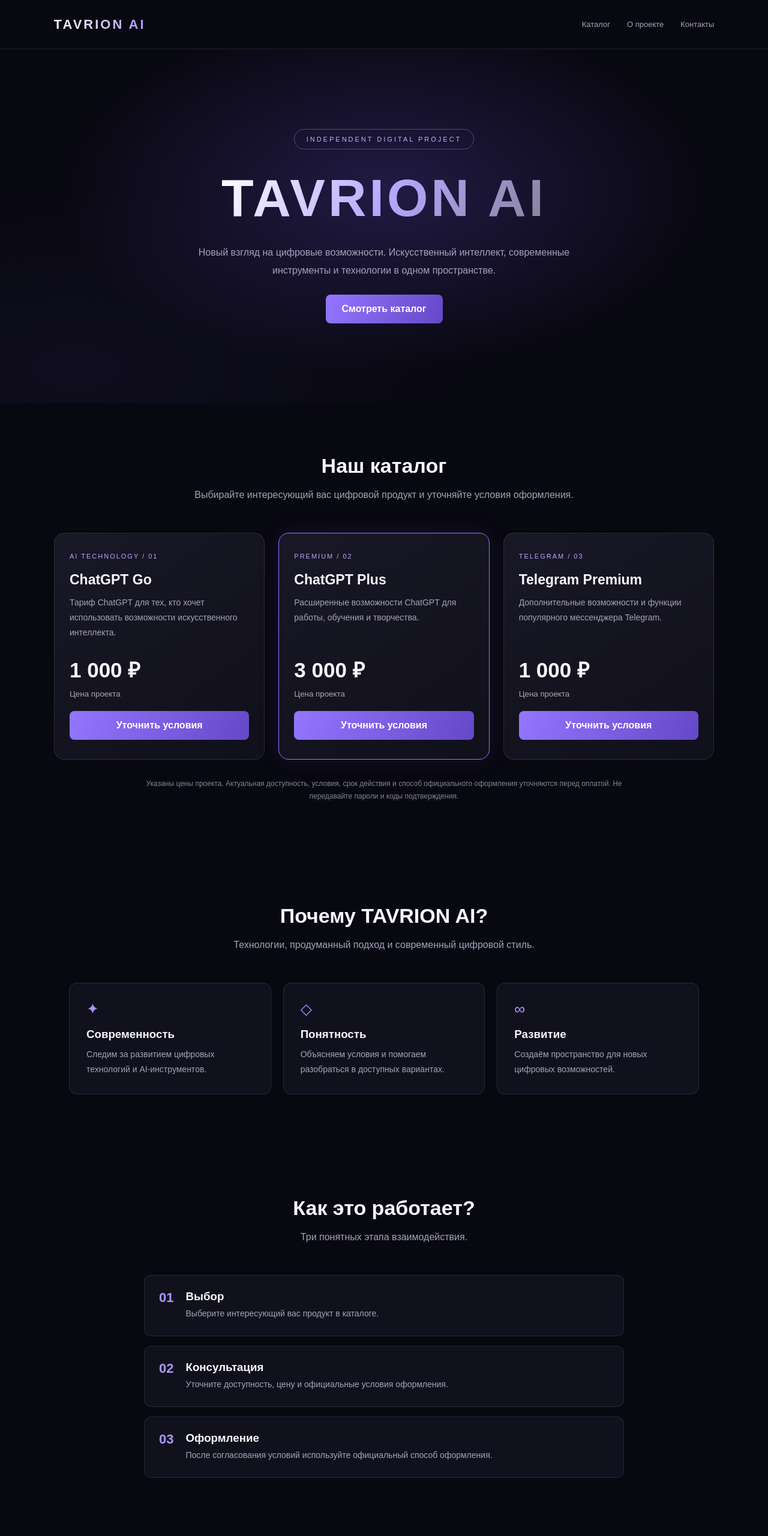
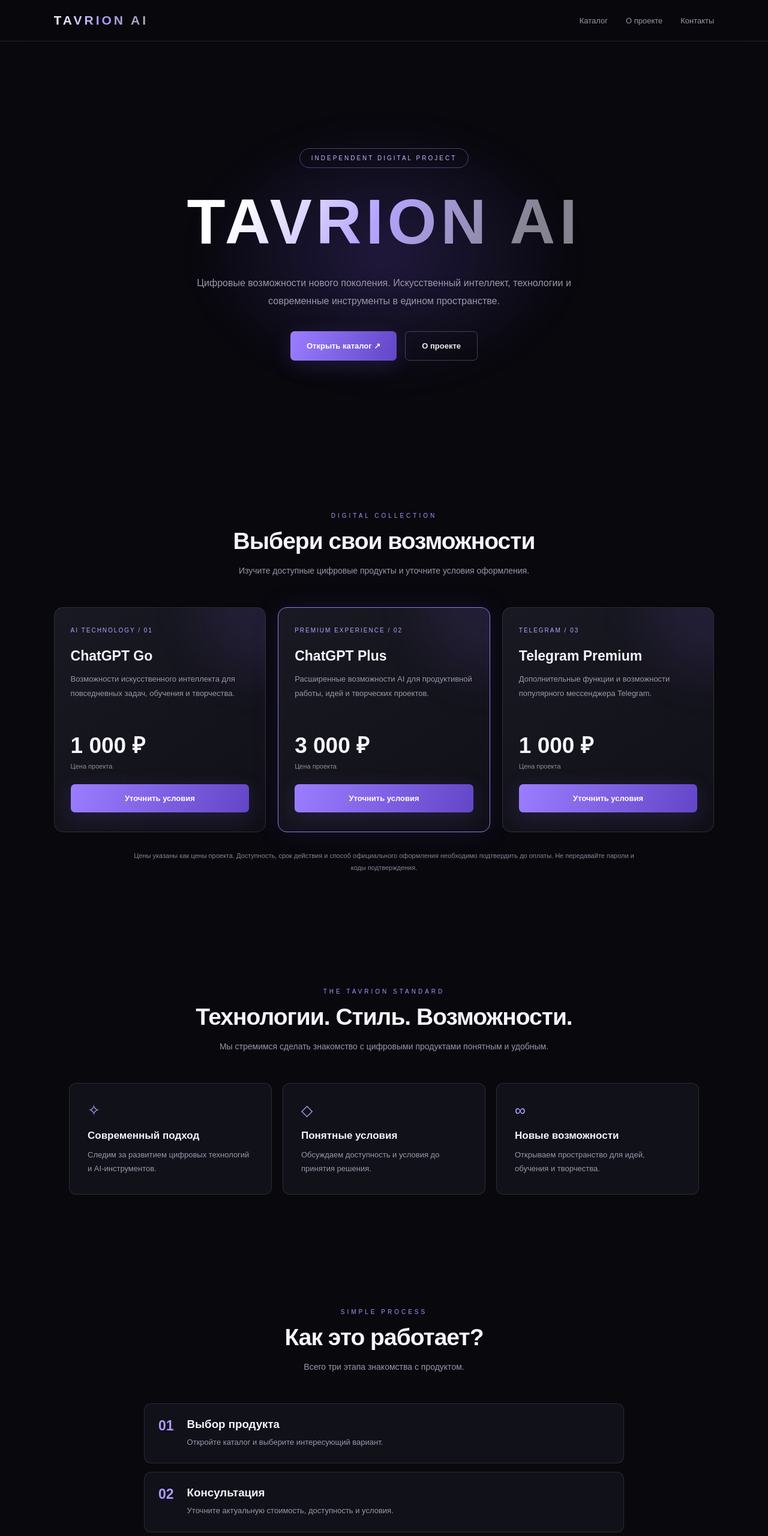
Before and after one commit to tavrion-ai/tavrion-ai-site, a plain HTML site: page index.html in a window 1280 px wide. Shown: the top 2560 px of the page at 60% size. Drawn offline with Linux system fonts and the light colour scheme.

Commit message:
Update index.html

```diff
--- a/index.html
+++ b/index.html
@@ -8,427 +8,341 @@
 
 <meta name="viewport" content="width=device-width, initial-scale=1.0">
 
-<meta name="theme-color" content="#080811">
+<meta name="theme-color" content="#08080d">
 
-<title>TAVRION AI — Premium Digital</title>
+<title>TAVRION AI — Digital Experience</title>
 
-<meta name="description" content="TAVRION AI — искусственный интеллект, цифровые инструменты и современные технологии.">
+<meta name="description" content="TAVRION AI — пространство цифровых технологий и AI-инструментов.">
 
 <style>
 
-:root {
+:root{
 
-  --bg:#080811;
+  --bg:#08080d;
 
-  --panel:#11111e;
+  --panel:#11111a;
 
-  --purple:#9275ff;
+  --white:#f5f4fa;
 
-  --white:#f8f7ff;
+  --muted:#9998aa;
 
-  --muted:#a5a3b8;
+  --purple:#987bff;
 
-  --line:rgba(255,255,255,.1);
+  --silver:#d9d9e3;
+
+  --line:rgba(255,255,255,.11);
 
 }
 
-* {box-sizing:border-box;margin:0;padding:0}
+*{box-sizing:border-box;margin:0;padding:0}
 
-html {scroll-behavior:smooth}
+html{scroll-behavior:smooth}
 
-body {
+body{
 
   background:var(--bg);
 
   color:var(--white);
 
-  font-family:Arial,sans-serif;
+  font-family:Arial,Helvetica,sans-serif;
 
   overflow-x:hidden;
 
 }
 
-a {color:inherit;text-decoration:none}
+a{text-decoration:none;color:inherit}
 
-header {
+header{
 
-  height:82px;
+  position:sticky;top:0;z-index:10;
 
-  padding:0 7%;
+  display:flex;align-items:center;justify-content:space-between;
 
-  display:flex;
+  padding:22px 7%;
 
-  align-items:center;
+  background:rgba(8,8,13,.85);
 
-  justify-content:space-between;
+  backdrop-filter:blur(18px);
 
   border-bottom:1px solid var(--line);
 
-  background:rgba(8,8,17,.92);
+}
+
+.logo{
+
+  font-size:21px;font-weight:900;letter-spacing:4px;
+
+  background:linear-gradient(100deg,#fff,#a99aff,#aaa);
+
+  -webkit-background-clip:text;color:transparent;
 
 }
 
-.logo {
+nav{display:flex;gap:30px;color:var(--muted);font-size:13px}
 
-  font-size:22px;
+nav a:hover{color:white}
 
-  font-weight:900;
+.hero{
 
-  letter-spacing:3px;
+  min-height:690px;padding:120px 20px 100px;
 
-  background:linear-gradient(100deg,#fff,#a996ff);
+  display:flex;flex-direction:column;align-items:center;justify-content:center;
 
-  -webkit-background-clip:text;
-
-  color:transparent;
+  text-align:center;position:relative;isolation:isolate;
 
 }
 
-nav {display:flex;gap:28px;color:var(--muted);font-size:13px}
+.hero:before{
 
-nav a:hover {color:white}
+  content:"";position:absolute;z-index:-1;
 
-.hero {
+  width:650px;height:450px;border-radius:50%;
 
-  min-height:590px;
+  background:radial-gradient(ellipse,rgba(117,83,225,.23),transparent 70%);
 
-  padding:110px 20px;
-
-  display:flex;
-
-  align-items:center;
-
-  justify-content:center;
-
-  flex-direction:column;
-
-  text-align:center;
-
-  background:
-
-    radial-gradient(ellipse at 50% 40%,rgba(113,81,220,.25),transparent 60%),
-
-    radial-gradient(ellipse at 10% 90%,rgba(67,55,130,.12),transparent 40%);
+  filter:blur(20px);
 
 }
 
-.tag {
+.eyebrow{
 
-  color:#c0b1ff;
+  border:1px solid rgba(174,151,255,.4);
 
-  border:1px solid rgba(168,145,255,.4);
+  padding:10px 19px;border-radius:40px;
 
-  border-radius:30px;
-
-  padding:10px 20px;
-
-  font-size:11px;
-
-  letter-spacing:3px;
+  color:#c8bbff;font-size:10px;letter-spacing:3px;
 
   margin-bottom:30px;
 
 }
 
-.hero h1 {
+.hero h1{
 
-  font-size:clamp(43px,9vw,88px);
+  font-size:clamp(48px,10vw,105px);
 
-  letter-spacing:5px;
+  letter-spacing:7px;font-weight:900;
 
-  background:linear-gradient(120deg,#fff,#b8a8ff,#85839b);
+  background:linear-gradient(120deg,#fff 15%,#b5a4ff 48%,#85838f 85%);
 
-  -webkit-background-clip:text;
-
-  color:transparent;
+  -webkit-background-clip:text;color:transparent;
 
 }
 
-.hero p {
+.hero .lead{
 
-  max-width:620px;
+  max-width:650px;color:var(--muted);
 
-  color:var(--muted);
-
-  line-height:1.9;
-
-  margin:25px auto;
-
-  font-size:16px;
+  font-size:16px;line-height:1.9;margin:27px auto 35px;
 
 }
 
-.btn {
+.actions{display:flex;gap:14px;justify-content:center;flex-wrap:wrap}
 
-  display:inline-block;
+.btn{
 
-  padding:15px 27px;
+  display:inline-flex;justify-content:center;align-items:center;
 
-  border-radius:8px;
-
-  background:linear-gradient(110deg,#9476ff,#6548c7);
-
-  color:white;
-
-  font-weight:bold;
+  padding:16px 27px;border-radius:7px;font-size:13px;font-weight:bold;
 
   transition:.3s;
 
 }
 
-.btn:hover {transform:translateY(-3px);box-shadow:0 10px 30px #7555d644}
+.primary{
 
-section {padding:85px 7%}
+  color:#fff;background:linear-gradient(110deg,#9b7eff,#6246c7);
 
-.heading {text-align:center;font-size:34px;margin-bottom:15px}
+  box-shadow:0 8px 35px rgba(120,87,220,.2);
 
-.subheading {
+}
+
+.secondary{border:1px solid rgba(255,255,255,.22);color:#eee}
+
+.btn:hover{transform:translateY(-4px);filter:brightness(1.15)}
+
+section{padding:95px 7%}
+
+.section-top{text-align:center;margin-bottom:48px}
+
+.kicker{color:#a995ff;font-size:10px;letter-spacing:4px;margin-bottom:15px}
+
+h2{font-size:clamp(28px,5vw,39px);letter-spacing:-1px}
+
+.section-top p{
+
+  color:var(--muted);font-size:14px;line-height:1.8;
+
+  max-width:600px;margin:15px auto 0;
+
+}
+
+.products{
+
+  display:grid;grid-template-columns:repeat(3,minmax(0,1fr));
+
+  gap:20px;max-width:1120px;margin:auto;
+
+}
+
+.product{
+
+  position:relative;overflow:hidden;
+
+  padding:32px 27px;border-radius:15px;
+
+  background:linear-gradient(145deg,#191923,#101017);
+
+  border:1px solid var(--line);
+
+  transition:.35s;
+
+}
+
+.product:before{
+
+  content:"";position:absolute;top:-100px;right:-100px;
+
+  width:210px;height:210px;border-radius:50%;
+
+  background:rgba(145,112,255,.10);filter:blur(40px);
+
+}
+
+.product:hover{
+
+  transform:translateY(-8px);
+
+  border-color:rgba(160,132,255,.65);
+
+}
+
+.product.best{
+
+  border-color:#9479e8;
+
+  box-shadow:0 0 45px rgba(117,84,211,.13);
+
+}
+
+.product-tag{
+
+  color:#b5a3ff;font-size:10px;letter-spacing:2px;
+
+}
+
+.product h3{font-size:23px;margin:24px 0 13px}
+
+.product p{color:var(--muted);font-size:13px;line-height:1.8;min-height:70px}
+
+.price{font-size:37px;font-weight:800;margin:25px 0 5px}
+
+.price-note{color:#8e8d9d;font-size:11px}
+
+.product .btn{width:100%;margin-top:24px}
+
+.product .primary{position:relative}
+
+.features{
+
+  max-width:1050px;margin:auto;
+
+  display:grid;grid-template-columns:repeat(3,1fr);gap:18px;
+
+}
+
+.feature{
+
+  padding:30px;border:1px solid var(--line);
+
+  border-radius:12px;background:var(--panel);
+
+}
+
+.feature .icon{font-size:25px;color:#b29fff}
+
+.feature h3{font-size:17px;margin:18px 0 10px}
+
+.feature p{font-size:13px;line-height:1.8;color:var(--muted)}
+
+.process{max-width:800px;margin:auto;display:grid;gap:14px}
+
+.process article{
+
+  display:flex;gap:22px;padding:23px;
+
+  border:1px solid var(--line);border-radius:12px;background:var(--panel);
+
+}
+
+.number{color:#ad99ff;font-size:23px;font-weight:bold}
+
+.process p{color:var(--muted);font-size:13px;line-height:1.8;margin-top:7px}
+
+.faq{max-width:800px;margin:auto;display:grid;gap:12px}
+
+details{
+
+  padding:21px;background:var(--panel);
+
+  border:1px solid var(--line);border-radius:10px;
+
+}
+
+summary{cursor:pointer;font-size:14px;font-weight:bold}
+
+details p{font-size:13px;color:var(--muted);line-height:1.8;margin-top:14px}
+
+.contact{
 
   text-align:center;
 
-  color:var(--muted);
-
-  line-height:1.8;
-
-  max-width:650px;
-
-  margin:0 auto 48px;
+  background:radial-gradient(ellipse at center,rgba(104,75,183,.17),transparent 65%);
 
 }
 
-.products {
+.contact p{color:var(--muted);line-height:1.8;margin:17px auto 28px}
 
-  display:grid;
+footer{
 
-  grid-template-columns:repeat(auto-fit,minmax(240px,1fr));
+  padding:38px 20px;text-align:center;
 
-  gap:23px;
+  border-top:1px solid var(--line);
 
-  max-width:1100px;
-
-  margin:auto;
+  color:#858494;font-size:11px;line-height:2;
 
 }
 
-.product {
+footer .logo{margin-bottom:10px}
 
-  position:relative;
+.note{
 
-  background:linear-gradient(145deg,#191827,#10101a);
+  max-width:850px;margin:30px auto 0;
 
-  border:1px solid var(--line);
-
-  border-radius:17px;
-
-  padding:32px 25px;
-
-  transition:.3s;
+  color:#858494;text-align:center;font-size:11px;line-height:1.8;
 
 }
 
-.product:hover {
+@media(max-width:800px){
 
-  transform:translateY(-7px);
+  .products{grid-template-columns:1fr;max-width:480px}
 
-  border-color:#9275ff;
+  .features{grid-template-columns:1fr}
+
+  .product p{min-height:0}
 
 }
 
-.product.featured {
+@media(max-width:600px){
 
-  border-color:#9478ff;
+  header{padding:18px;gap:15px;flex-wrap:wrap}
 
-  box-shadow:0 0 35px #7655df20;
+  nav{gap:17px;font-size:11px}
 
-}
+  .hero{min-height:590px;padding:85px 18px}
 
-.label {
+  .hero h1{letter-spacing:3px}
 
-  color:#b9a6ff;
-
-  font-size:11px;
-
-  letter-spacing:2px;
-
-}
-
-.product h3 {font-size:23px;margin:20px 0 12px}
-
-.description {
-
-  color:var(--muted);
-
-  font-size:14px;
-
-  line-height:1.8;
-
-  min-height:75px;
-
-}
-
-.price {
-
-  font-size:35px;
-
-  font-weight:800;
-
-  margin:25px 0 8px;
-
-}
-
-.price small {font-size:14px;color:var(--muted);font-weight:normal}
-
-.product .btn {width:100%;text-align:center;margin-top:20px}
-
-.note {
-
-  color:#858397;
-
-  font-size:12px;
-
-  line-height:1.7;
-
-  text-align:center;
-
-  max-width:800px;
-
-  margin:30px auto 0;
-
-}
-
-.features {
-
-  display:grid;
-
-  grid-template-columns:repeat(auto-fit,minmax(220px,1fr));
-
-  gap:20px;
-
-  max-width:1050px;
-
-  margin:auto;
-
-}
-
-.feature {
-
-  background:var(--panel);
-
-  border:1px solid var(--line);
-
-  padding:28px;
-
-  border-radius:13px;
-
-}
-
-.feature .symbol {font-size:25px;color:#a994ff}
-
-.feature h3 {margin:17px 0 10px}
-
-.feature p {color:var(--muted);font-size:14px;line-height:1.8}
-
-.steps {max-width:800px;margin:auto;display:grid;gap:16px}
-
-.step {
-
-  display:flex;
-
-  gap:20px;
-
-  padding:24px;
-
-  background:var(--panel);
-
-  border:1px solid var(--line);
-
-  border-radius:12px;
-
-}
-
-.step b {color:#aa96ff;font-size:22px}
-
-.step p {color:var(--muted);font-size:14px;line-height:1.7;margin-top:6px}
-
-.faq {max-width:800px;margin:auto;display:grid;gap:13px}
-
-details {
-
-  background:var(--panel);
-
-  border:1px solid var(--line);
-
-  border-radius:10px;
-
-  padding:20px;
-
-}
-
-summary {cursor:pointer;font-weight:bold}
-
-details p {color:var(--muted);line-height:1.8;margin-top:15px;font-size:14px}
-
-.contact {
-
-  text-align:center;
-
-  background:radial-gradient(ellipse at center,#6044a52b,transparent 65%);
-
-}
-
-.contact p {color:var(--muted);line-height:1.8;margin:18px auto}
-
-.contact-buttons {
-
-  display:flex;justify-content:center;gap:15px;flex-wrap:wrap;margin-top:28px
-
-}
-
-.contact-buttons a {
-
-  padding:15px 27px;
-
-  border:1px solid #8068c5;
-
-  border-radius:8px;
-
-  transition:.3s;
-
-}
-
-.contact-buttons a:hover {background:#7052c6}
-
-footer {
-
-  padding:35px 20px;
-
-  border-top:1px solid var(--line);
-
-  text-align:center;
-
-  color:#858397;
-
-  font-size:12px;
-
-  line-height:2;
-
-}
-
-footer .logo {margin-bottom:10px}
-
-@media(max-width:600px) {
-
-  header {height:auto;min-height:75px;padding:18px 16px;flex-wrap:wrap;gap:15px}
-
-  nav {gap:16px;font-size:11px}
-
-  .hero {min-height:520px;padding:80px 20px}
-
-  section {padding:65px 19px}
-
-  .heading {font-size:28px}
-
-  .product {padding:27px 22px}
+  section{padding:70px 19px}
 
 }
 
@@ -444,7 +358,7 @@ footer .logo {margin-bottom:10px}
 
   <nav>
 
-    <a href="#prices">Каталог</a>
+    <a href="#catalog">Каталог</a>
 
     <a href="#about">О проекте</a>
 
@@ -458,107 +372,89 @@ footer .logo {margin-bottom:10px}
 
 <div class="hero">
 
-  <div class="tag">INDEPENDENT DIGITAL PROJECT</div>
+  <div class="eyebrow">INDEPENDENT DIGITAL PROJECT</div>
 
   <h1>TAVRION AI</h1>
 
-  <p>
+  <p class="lead">
 
-    Новый взгляд на цифровые возможности.
+    Цифровые возможности нового поколения.
 
-    Искусственный интеллект, современные инструменты
+    Искусственный интеллект, технологии и современные инструменты
 
-    и технологии в одном пространстве.
+    в едином пространстве.
 
   </p>
 
-  <a class="btn" href="#prices">Смотреть каталог</a>
+  <div class="actions">
+
+    <a class="btn primary" href="#catalog">Открыть каталог ↗</a>
+
+    <a class="btn secondary" href="#about">О проекте</a>
+
+  </div>
 
 </div>
 
-<section id="prices">
+<section id="catalog">
 
-  <h2 class="heading">Наш каталог</h2>
+  <div class="section-top">
 
-  <p class="subheading">
+    <div class="kicker">DIGITAL COLLECTION</div>
 
-    Выбирайте интересующий вас цифровой продукт
+    <h2>Выбери свои возможности</h2>
 
-    и уточняйте условия оформления.
+    <p>Изучите доступные цифровые продукты и уточните условия оформления.</p>
 
-  </p>
+  </div>
 
   <div class="products">
 
     <article class="product">
 
-      <div class="label">AI TECHNOLOGY / 01</div>
+      <div class="product-tag">AI TECHNOLOGY / 01</div>
 
       <h3>ChatGPT Go</h3>
 
-      <p class="description">
-
-        Тариф ChatGPT для тех, кто хочет
-
-        использовать возможности искусственного интеллекта.
-
-      </p>
+      <p>Возможности искусственного интеллекта для повседневных задач, обучения и творчества.</p>
 
       <div class="price">1 000 ₽</div>
 
-      <small style="color:#aaa">Цена проекта</small>
+      <div class="price-note">Цена проекта</div>
 
-      <a class="btn" href="https://wa.me/79770070610?text=Здравствуйте!%20Интересует%20ChatGPT%20Go"
-
-      target="_blank">Уточнить условия</a>
+      <a class="btn primary" href="https://wa.me/79770070610?text=Здравствуйте!%20Интересует%20ChatGPT%20Go" target="_blank" rel="noopener">Уточнить условия</a>
 
     </article>
 
-    <article class="product featured">
+    <article class="product best">
 
-      <div class="label">PREMIUM / 02</div>
+      <div class="product-tag">PREMIUM EXPERIENCE / 02</div>
 
       <h3>ChatGPT Plus</h3>
 
-      <p class="description">
-
-        Расширенные возможности ChatGPT
-
-        для работы, обучения и творчества.
-
-      </p>
+      <p>Расширенные возможности AI для продуктивной работы, идей и творческих проектов.</p>
 
       <div class="price">3 000 ₽</div>
 
-      <small style="color:#aaa">Цена проекта</small>
+      <div class="price-note">Цена проекта</div>
 
-      <a class="btn" href="https://wa.me/79770070610?text=Здравствуйте!%20Интересует%20ChatGPT%20Plus"
-
-      target="_blank">Уточнить условия</a>
+      <a class="btn primary" href="https://wa.me/79770070610?text=Здравствуйте!%20Интересует%20ChatGPT%20Plus" target="_blank" rel="noopener">Уточнить условия</a>
 
     </article>
 
     <article class="product">
 
-      <div class="label">TELEGRAM / 03</div>
+      <div class="product-tag">TELEGRAM / 03</div>
 
       <h3>Telegram Premium</h3>
 
-      <p class="description">
-
-        Дополнительные возможности и функции
-
-        популярного мессенджера Telegram.
-
-      </p>
+      <p>Дополнительные функции и возможности популярного мессенджера Telegram.</p>
 
       <div class="price">1 000 ₽</div>
 
-      <small style="color:#aaa">Цена проекта</small>
+      <div class="price-note">Цена проекта</div>
 
-      <a class="btn" href="https://wa.me/79770070610?text=Здравствуйте!%20Интересует%20Telegram%20Premium"
-
-      target="_blank">Уточнить условия</a>
+      <a class="btn primary" href="https://wa.me/79770070610?text=Здравствуйте!%20Интересует%20Telegram%20Premium" target="_blank" rel="noopener">Уточнить условия</a>
 
     </article>
 
@@ -566,11 +462,11 @@ footer .logo {margin-bottom:10px}
 
   <p class="note">
 
-    Указаны цены проекта. Актуальная доступность, условия,
+    Цены указаны как цены проекта. Доступность, срок действия и способ
 
-    срок действия и способ официального оформления уточняются
+    официального оформления необходимо подтвердить до оплаты.
 
-    перед оплатой. Не передавайте пароли и коды подтверждения.
+    Не передавайте пароли и коды подтверждения.
 
   </p>
 
@@ -578,45 +474,47 @@ footer .logo {margin-bottom:10px}
 
 <section id="about">
 
-  <h2 class="heading">Почему TAVRION AI?</h2>
+  <div class="section-top">
 
-  <p class="subheading">
+    <div class="kicker">THE TAVRION STANDARD</div>
 
-    Технологии, продуманный подход и современный цифровой стиль.
+    <h2>Технологии. Стиль. Возможности.</h2>
 
-  </p>
+    <p>Мы стремимся сделать знакомство с цифровыми продуктами понятным и удобным.</p>
+
+  </div>
 
   <div class="features">
 
-    <div class="feature">
+    <article class="feature">
 
-      <div class="symbol">✦</div>
+      <div class="icon">✧</div>
 
-      <h3>Современность</h3>
+      <h3>Современный подход</h3>
 
       <p>Следим за развитием цифровых технологий и AI-инструментов.</p>
 
-    </div>
+    </article>
 
-    <div class="feature">
+    <article class="feature">
 
-      <div class="symbol">◇</div>
+      <div class="icon">◇</div>
 
-      <h3>Понятность</h3>
+      <h3>Понятные условия</h3>
 
-      <p>Объясняем условия и помогаем разобраться в доступных вариантах.</p>
+      <p>Обсуждаем доступность и условия до принятия решения.</p>
 
-    </div>
+    </article>
 
-    <div class="feature">
+    <article class="feature">
 
-      <div class="symbol">∞</div>
+      <div class="icon">∞</div>
 
-      <h3>Развитие</h3>
+      <h3>Новые возможности</h3>
 
-      <p>Создаём пространство для новых цифровых возможностей.</p>
+      <p>Открываем пространство для идей, обучения и творчества.</p>
 
-    </div>
+    </article>
 
   </div>
 
@@ -624,53 +522,41 @@ footer .logo {margin-bottom:10px}
 
 <section>
 
-  <h2 class="heading">Как это работает?</h2>
+  <div class="section-top">
 
-  <p class="subheading">Три понятных этапа взаимодействия.</p>
+    <div class="kicker">SIMPLE PROCESS</div>
 
-  <div class="steps">
+    <h2>Как это работает?</h2>
 
-    <div class="step">
+    <p>Всего три этапа знакомства с продуктом.</p>
 
-      <b>01</b>
+  </div>
 
-      <div>
+  <div class="process">
 
-        <h3>Выбор</h3>
+    <article>
 
-        <p>Выберите интересующий вас продукт в каталоге.</p>
+      <div class="number">01</div>
 
-      </div>
+      <div><h3>Выбор продукта</h3><p>Откройте каталог и выберите интересующий вариант.</p></div>
 
-    </div>
+    </article>
 
-    <div class="step">
+    <article>
 
-      <b>02</b>
+      <div class="number">02</div>
 
-      <div>
+      <div><h3>Консультация</h3><p>Уточните актуальную стоимость, доступность и условия.</p></div>
 
-        <h3>Консультация</h3>
+    </article>
 
-        <p>Уточните доступность, цену и официальные условия оформления.</p>
+    <article>
 
-      </div>
+      <div class="number">03</div>
 
-    </div>
+      <div><h3>Официальное оформление</h3><p>Используйте согласованный официальный способ оформления продукта.</p></div>
 
-    <div class="step">
-
-      <b>03</b>
-
-      <div>
-
-        <h3>Оформление</h3>
-
-        <p>После согласования условий используйте официальный способ оформления.</p>
-
-      </div>
-
-    </div>
+    </article>
 
   </div>
 
@@ -678,33 +564,37 @@ footer .logo {margin-bottom:10px}
 
 <section>
 
-  <h2 class="heading">Частые вопросы</h2>
+  <div class="section-top">
 
-  <p class="subheading">Коротко о главном.</p>
+    <div class="kicker">HELP CENTER</div>
+
+    <h2>Частые вопросы</h2>
+
+  </div>
 
   <div class="faq">
 
     <details>
 
-      <summary>Как узнать актуальную цену?</summary>
+      <summary>Как узнать актуальную стоимость?</summary>
 
-      <p>Напишите нам. Мы уточним действующую стоимость и доступность продукта.</p>
+      <p>Напишите нам, чтобы уточнить действующую цену и доступность.</p>
 
     </details>
 
     <details>
 
-      <summary>Как связаться с TAVRION AI?</summary>
+      <summary>Как связаться с проектом?</summary>
 
-      <p>Вы можете написать нам через WhatsApp или Telegram.</p>
+      <p>Вы можете обратиться через WhatsApp или Telegram.</p>
 
     </details>
 
     <details>
 
-      <summary>Является ли TAVRION AI официальным представителем OpenAI?</summary>
+      <summary>Является ли TAVRION AI официальным представителем OpenAI или Telegram?</summary>
 
-      <p>Нет. TAVRION AI — независимый цифровой проект, не являющийся официальным представителем OpenAI или Telegram.</p>
+      <p>Нет. TAVRION AI — независимый цифровой проект, не являющийся официальным представителем этих компаний.</p>
 
     </details>
 
@@ -714,21 +604,17 @@ footer .logo {margin-bottom:10px}
 
 <section class="contact" id="contact">
 
-  <h2 class="heading">Свяжитесь с нами</h2>
+  <div class="kicker">LET'S CONNECT</div>
 
-  <p>
+  <h2>Начнём общение?</h2>
 
-    Остались вопросы или хотите уточнить условия?<br>
+  <p>Напишите нам, чтобы задать вопрос или уточнить условия.</p>
 
-    Мы будем рады вашему сообщению.
+  <div class="actions">
 
-  </p>
+    <a class="btn primary" href="https://wa.me/79770070610" target="_blank" rel="noopener">WhatsApp ↗</a>
 
-  <div class="contact-buttons">
-
-    <a href="https://wa.me/79770070610" target="_blank">WhatsApp ↗</a>
-
-    <a href="https://t.me/your_username" target="_blank">Telegram ↗</a>
+    <a class="btn secondary" href="https://t.me/magomed_0077" target="_blank" rel="noopener">Telegram ↗</a>
 
   </div>
 
```
